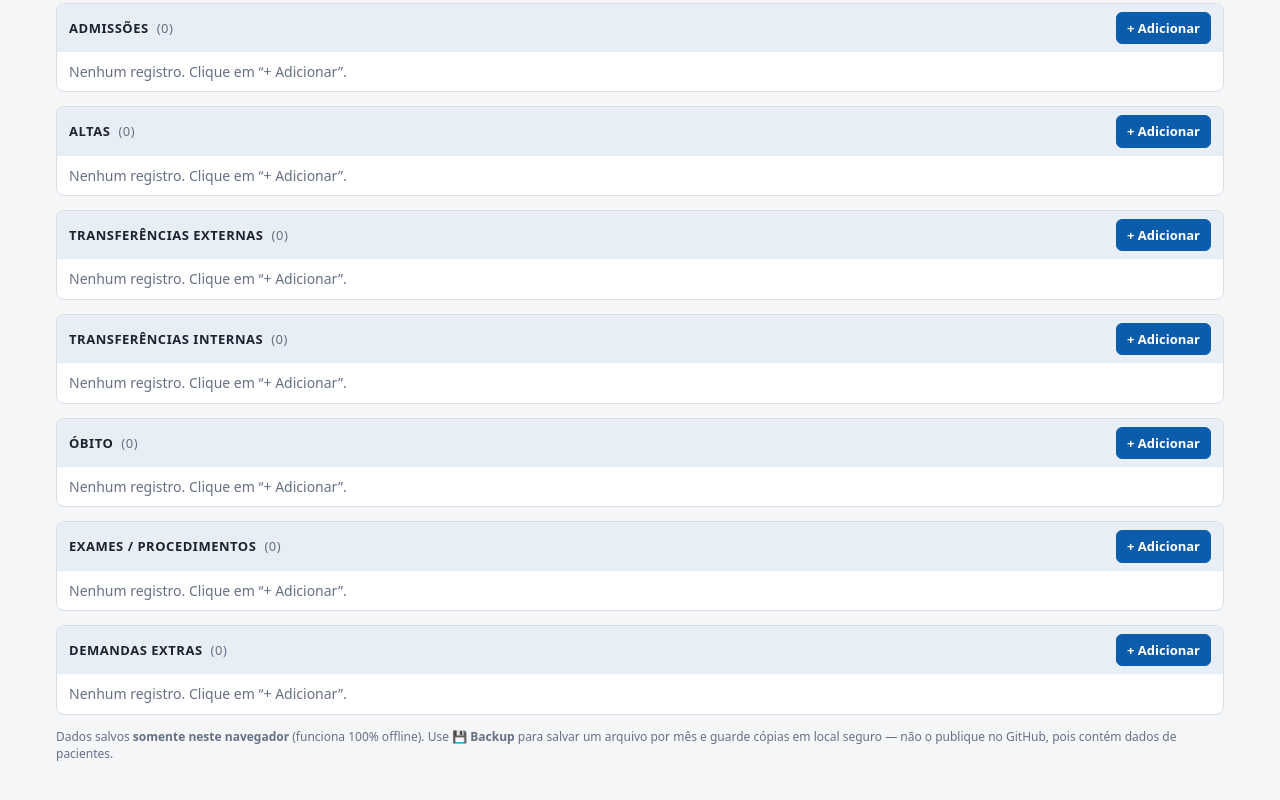
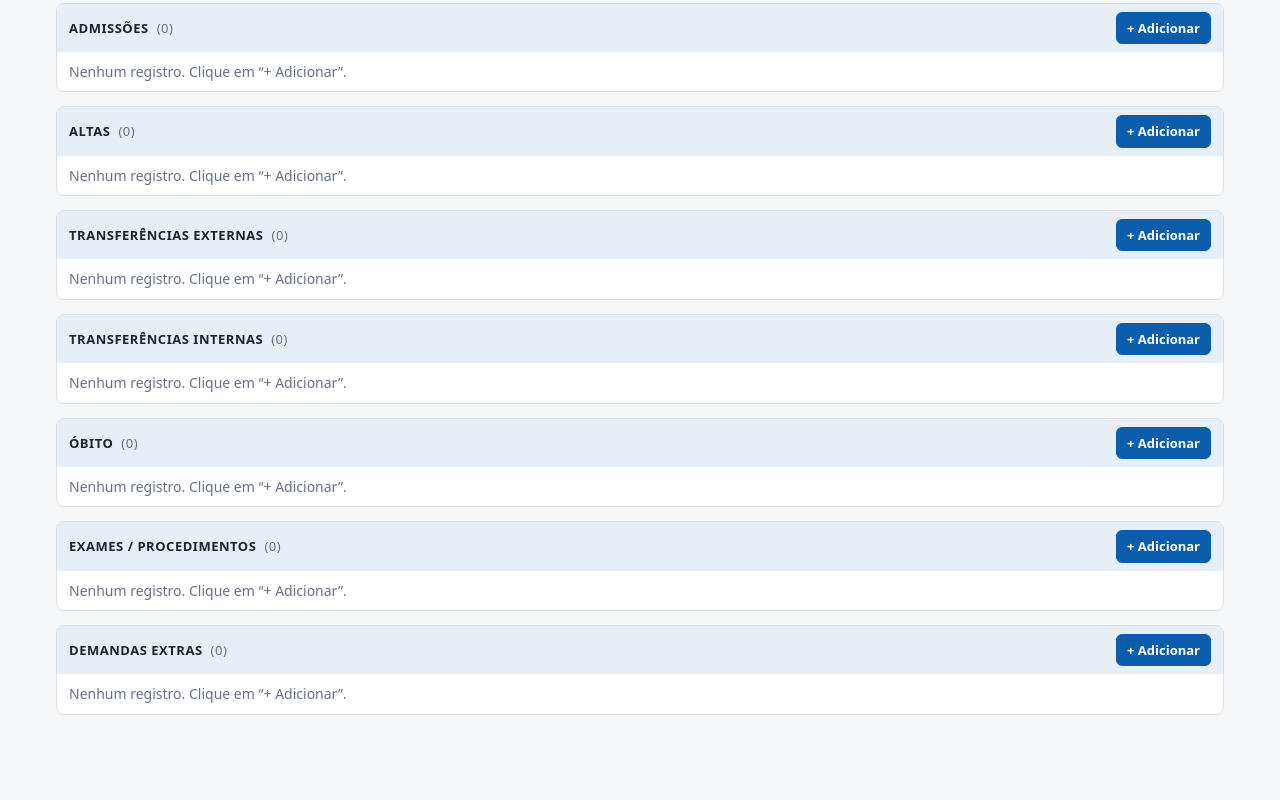
Before and after one commit to MVMORIM/recepcao_internacao, a plain HTML site: page index.html in a window 1280 px wide. Shown: the part 364-1164 px from the top of the page. After the commit the page ends 1133 px from the top, so only its background shows below. Drawn offline with Linux system fonts and the light colour scheme.

Commit message:
Update index.html

```diff
--- a/index.html
+++ b/index.html
@@ -132,7 +132,7 @@ dialog{border:1px solid var(--bd);border-radius:10px;background:var(--card);colo
   <div class="v" id="v-dash" hidden></div>
   <div class="v" id="v-pl" hidden></div>
   <div class="v" id="v-pac" hidden></div>
-  <p class="tip">Dados salvos <b>somente neste navegador</b> (funciona 100% offline). Use <b>💾 Backup</b> para salvar um arquivo por mês e guarde cópias em local seguro — não o publique no GitHub, pois contém dados de pacientes.</p>
+  <p class="tip"><b></b><b></b> </p>
 </main>
 <dialog id="dlg"><form method="dialog"><h3 style="margin-top:0">Buscar em todos os meses</h3><input id="q" placeholder="Paciente, leito, familiar, CPF, exame, visitante..."><div class="res" id="res"></div><p style="text-align:right"><button>Fechar</button></p></form></dialog>
 <dialog id="dbk"><form method="dialog"><h3 style="margin-top:0">💾 Backup e segurança dos dados</h3><div id="bkbox"></div><p style="text-align:right"><button>Fechar</button></p></form></dialog>
```
